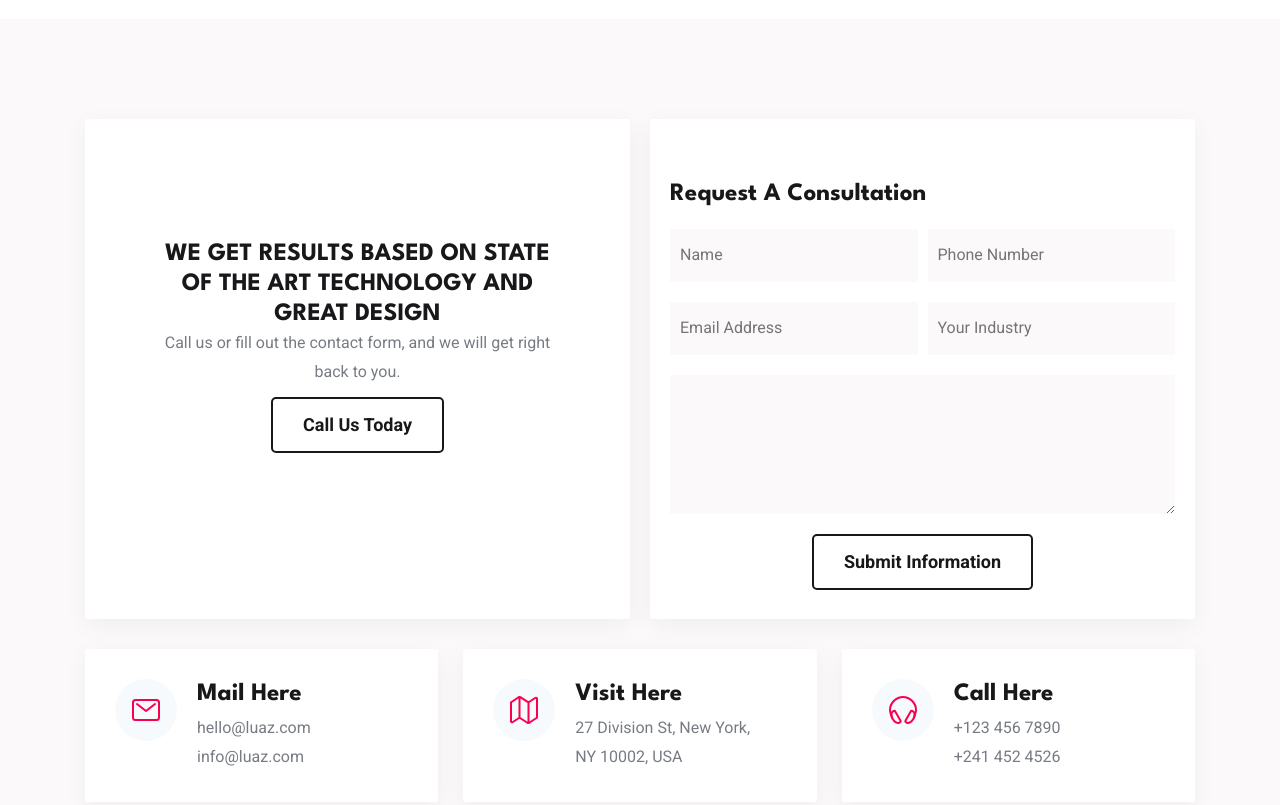
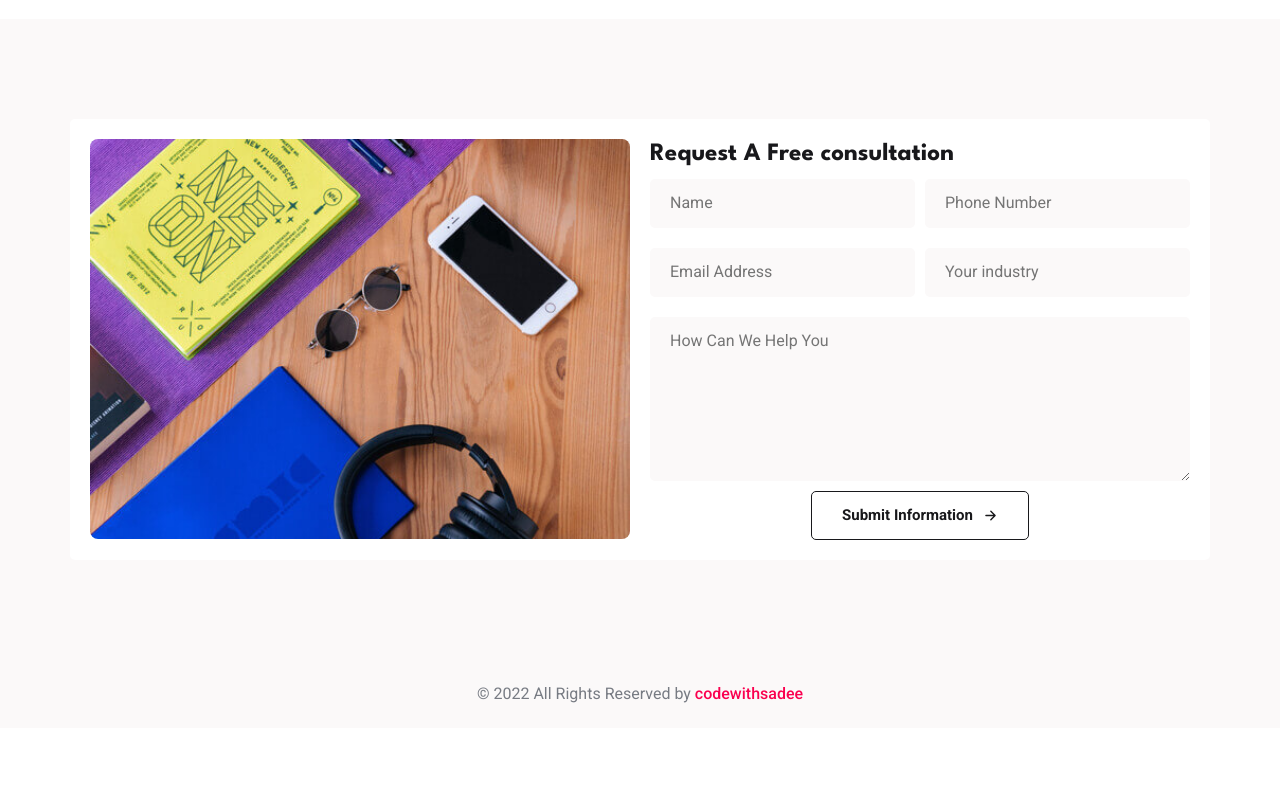
Before and after one commit to bigwells/kingdigitals, a plain HTML site: page index.html in a window 1280 px wide. Shown: the part 4640-5445 px from the top of the page. After the commit the page ends 5368 px from the top, so only its background shows below. Drawn offline with nearby package versions, Linux system fonts and the light colour scheme.

Commit message:
contact section update

```diff
--- a/assets/css/style.css
+++ b/assets/css/style.css
@@ -714,97 +714,56 @@ body {
 
 .contact .section-text { margin-block: 5px 35px; }
 
-.sub-container {
+#contact .container {
   display: flex;
+  justify-content: space-between;
   align-items: center;
-  justify-content: space-between;
   gap: 20px;
-  margin-bottom: 30px;
+  width: 90%;
+  padding: 20px;
+  background-color: var(--white-1);
+  border-radius: var(--radius-5);
 }
 
-.box-1, .box-2 {
-  background-color: var(--white-1);
-  padding: 40px 20px;
-  border-radius: var(--radius-2);
-  box-shadow: var(--shadow-1);
-  height: 500px;
-  width: 100%;
+#contact .box-1, .box-2 {
+  width: 50%;
 }
 
-.box-2 .h3 {
-  margin: 20px 0;
+#contact .box-1 img {
+  width: 100%;
+  height: 400px;
+  border-radius: var(--radius-8);
+  object-fit: cover;
 }
 
-.box-content  {
-  width: 400px;
-  margin: 80px auto;
-  text-align: center;
+#contact .input-div {
+  display: flex;
+  gap: 10px;
 }
 
-.input {
-  display: flex;
-  gap: 10px;
-  margin-bottom: 20px;
-}
-
-input, textarea {
-  width: 100%;
-  padding: 12px 10px;
-  box-sizing: border-box;
+#contact input, textarea {
   background-color: var(--white-2);
+  margin: 10px 0;
+  padding: 10px 20px;
+  border-radius: var(--radius-5);
   outline: none;
 }
 
-textarea {
-  margin-bottom: 20px;
+@media (max-width: 788px) {
+  #contact .container{
+    display: block;
+    margin: 0 auto;
+  }
+
+  #contact .box-1, .box-2 {
+    width: 100%;
+  }
+
+  #contact .box-1 img {
+    height: 300px;
+    margin-bottom: 20px;
+  }
 }
-
-#contact .box-1 a, .box-2 a {
-  font-size: 18px;
-  border: 2px solid;
-}
-
-.contact-list {
-  display: flex;
-  flex-wrap: wrap;
-  justify-content: center;
-  gap: 30px 25px;
-}
-
-.contact-item { min-width: 100%; }
-
-.contact-card {
-  background-color: var(--white-1);
-  padding: 20px;
-  border-radius: var(--radius-2);
-  box-shadow: var(--shadow-1);
-  display: flex;
-  align-items: flex-start;
-  gap: 15px;
-}
-
-.contact-card .card-icon {
-  background-color: var(--cultured-2);
-  color: var(--red-crayola);
-  font-size: 25px;
-  padding: 13px;
-  border-radius: 50%;
-  transition: var(--transition-1);
-}
-
-.contact-card:is(:hover, :focus) .card-icon {
-  background-color: var(--red-crayola);
-  color: var(--white-1);
-}
-
-.contact-card .card-title { margin-block-end: 5px; }
-
-.contact-card :is(.card-link, .card-address) {
-  font-size: var(--fs-6);
-  transition: var(--transition-1);
-}
-
-.contact-card .card-link:is(:hover, :focus) { color: var(--red-crayola); }
 
 
 
@@ -904,24 +863,6 @@ textarea {
     align-items: center;
     gap: 10px;
   }
-
-
-
-  /**
-   * CONTACT
-   */
-
-  .input-wrapper {
-    display: flex;
-    gap: 15px;
-  }
-
-  .contact-item { min-width: calc(50% - 18px); }
-
-}
-
-
-
 
 
 /**
@@ -1174,23 +1115,6 @@ textarea {
 
 
 
-  /**
-   * CONTACT
-   */
-
-  .checkbox-wrapper { margin-block: 20px; }
-
-  .contact-item { min-width: calc(33.33% - 16.66px); }
-
-  .contact-card { padding: 30px; }
-
-  .contact-card .card-icon { font-size: 32px; }
-
-}
-
-
-
-
 
 /**
  * responsive for larger than 1200px screen
@@ -1275,24 +1199,3 @@ textarea {
   .blog-card .time { --fs-6: 1.6rem; }
 
   .blog-card.grid .h3 { --fs-3: 2.4rem; }
-
-
-
-  /**
-   * CONTACT
-   */
-
-  .contact-form { padding: 50px; }
-
-  .contact-card { gap: 20px; }
-
-  .contact-card .card-icon { padding: 15px; }
-
-}
-
-
-
-
-
-
-/*00000000000000000000000*/
--- a/index.html
+++ b/index.html
@@ -729,100 +729,27 @@
 
       <section class="section contact" id="contact" aria-label="contact">
         <div class="container">
-
-          <div class="sub-container">
            <div class="box-1">
-              <div class="box-content">
-                <h3 class="h3">WE GET RESULTS BASED ON STATE OF THE ART TECHNOLOGY AND GREAT DESIGN</h3>
-                <p>Call us or fill out the contact form, and we will get right back to you.</p>
-                <a href="" class="btn card-btn">Call Us Today</a>
+            <img src="assets/images/project-1.jpg" alt="">
            </div>
 
-            </div>
            <div class="box-2">
-                <h3 class="h3 card-title">Request A Consultation</h3>
-                <form>
-                    <div class="input">
+            <h3 class="h3">Request A Free consultation</h3>
+            <form action="">
+              <div class="input-div">
                 <input type="text" placeholder="Name">
                 <input type="text" placeholder="Phone Number">
               </div>
 
-                    <div class="input">
+              <div class="input-div">
                 <input type="email" placeholder="Email Address">
-                      <input type="text" placeholder="Your Industry">
+                <input type="text" placeholder="Your industry">
               </div>
+              <textarea name="" id="" cols="5" rows="5" placeholder="How Can We Help You"></textarea>
 
-                    <textarea name="" id="" cols="10" rows="4"></textarea>
-
-                    <a href="" class="btn card-btn">Submit Information</a>
+              <a href="#" class="btn card-btn">Submit Information<ion-icon class="btn-icon" name="arrow-forward"></ion-icon></a>
             </form>
-
            </div>
-        </div>
-
-          <ul class="contact-list">
-
-            <li class="contact-item">
-              <div class="contact-card">
-
-                <div class="card-icon">
-                  <ion-icon name="mail-outline" aria-hidden="true"></ion-icon>
-                </div>
-
-                <div class="card-content">
-
-                  <h3 class="h3 card-title">Mail Here</h3>
-
-                  <a href="mailto:hello@luaz.com" class="card-link">hello@luaz.com</a>
-                  <a href="mailto:info@luaz.com" class="card-link">info@luaz.com</a>
-
-                </div>
-
-              </div>
-            </li>
-
-            <li class="contact-item">
-              <div class="contact-card">
-
-                <div class="card-icon">
-                  <ion-icon name="map-outline" aria-hidden="true"></ion-icon>
-                </div>
-
-                <div class="card-content">
-
-                  <h3 class="h3 card-title">Visit Here</h3>
-
-                  <address class="card-address">
-                    27 Division St, New York,<br>
-                    NY 10002, USA
-                  </address>
-
-                </div>
-
-              </div>
-            </li>
-
-            <li class="contact-item">
-              <div class="contact-card">
-
-                <div class="card-icon">
-                  <ion-icon name="headset-outline" aria-hidden="true"></ion-icon>
-                </div>
-
-                <div class="card-content">
-
-                  <h3 class="h3 card-title">Call Here</h3>
-
-                  <a href="tel:+1234567890" class="card-link">+123 456 7890</a>
-                  <a href="tel:+2414524526" class="card-link">+241 452 4526</a>
-
-                </div>
-
-              </div>
-            </li>
-
-          </ul>
-
         </div>
       </section>
 
```
Lines whose indentation alone changed are shown as unchanged.
